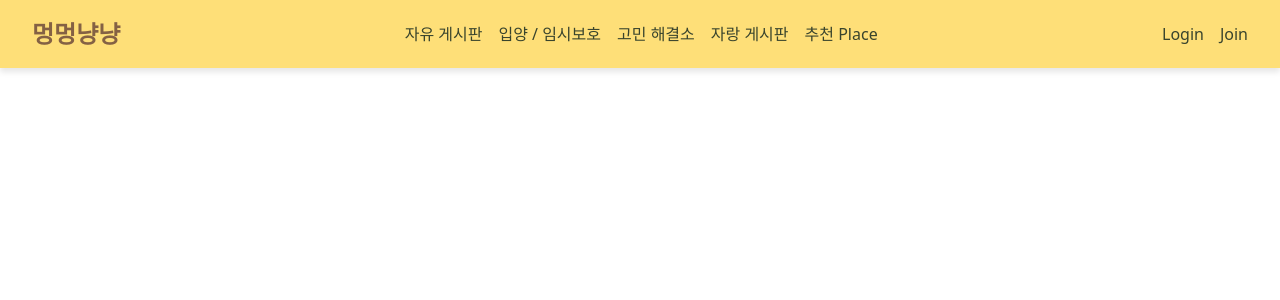
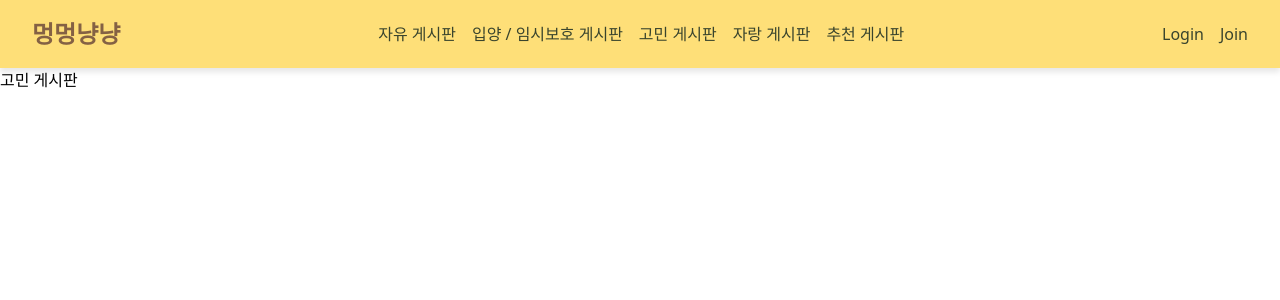
Before and after one commit to wagzag/BowWow2mew-frontend, a React (Create React App) app: page /questions in a window 1280 px wide. Shown: the top 300 px of the page. Built offline with nearby package versions, Linux system fonts and the light colour scheme.

Commit message:
rename/자랑,추천,질문 게시판 이름 수정

```diff
--- a/src/App.js
+++ b/src/App.js
@@ -1,12 +1,12 @@
 import React from 'react';
 import { BrowserRouter as Router, Route, Routes } from 'react-router-dom';
 import Navbar from './components/Navbar.js';
-import Main from './components/Main.js';  // 홈 페이지 컴포넌트 가져오기
+import Main from './components/Main.js';
 import FreeBoard from './components/FreeBoard.js';
 import AdoptionBoard from './components/AdoptionBoard.js';
-import QnABoard from './components/QnABoard.js';
-import JarangBoard from './components/JarangBoard.js';
-import RecommendPlace from './components/RecommendPlace.js';
+import QuestionsBoard from './components/QuestionsBoard.js';
+import BoastsBoard from './components/BoastsBoard.js';
+import RecommendationsBoard from './components/RecommendationsBoard.js';
 
 const App = () => {
   return (
@@ -16,9 +16,9 @@ const App = () => {
         <Route path="/" element={<Main />} />  {/* 홈 경로를 메인 페이지로 설정 */}
         <Route path="/freeboard" element={<FreeBoard />} />
         <Route path="/adoption" element={<AdoptionBoard />} />
-        <Route path="/qna" element={<QnABoard />} />
-        <Route path="/jarang" element={<JarangBoard />} />
-        <Route path="/recommended" element={<RecommendPlace />} />
+        <Route path="/questions" element={<QuestionsBoard />} />
+        <Route path="/boasts" element={<BoastsBoard />} />
+        <Route path="/recommendations" element={<RecommendationsBoard />} />
       </Routes>
     </Router>
   );
--- a/src/components/Navbar.js
+++ b/src/components/Navbar.js
@@ -10,10 +10,10 @@ const Navbar = () => {
       </div>
       <div className="navbar-links">
         <Link to="/freeboard">자유 게시판</Link>
-        <Link to="/adoption">입양 / 임시보호</Link>
-        <Link to="/qna">고민 해결소</Link>
-        <Link to="/jarang">자랑 게시판</Link>
-        <Link to="/recommended">추천 Place</Link>
+        <Link to="/adoption">입양 / 임시보호 게시판</Link>
+        <Link to="/questions">고민 게시판</Link>
+        <Link to="/boasts">자랑 게시판</Link>
+        <Link to="/recommendations">추천 게시판</Link>
       </div>
       <div className="navbar-auth">
         <Link to="/login">Login</Link>
--- a/src/components/QnABoard.js
+++ /dev/null
@@ -1,12 +0,0 @@
-// 고민게시판
-import React from 'react';
-
-const QnABoard = () => {
-  return (
-    <div>
-      <h1>고민 해결소</h1>
-    </div>
-  );
-};
-
-export default QnABoard;
--- /dev/null
+++ b/src/components/QuestionsBoard.js
@@ -0,0 +1,12 @@
+// 고민게시판
+import React from 'react';
+
+const QuestionsBoard= () => {
+  return (
+    <div>
+      <h1>고민 게시판</h1>
+    </div>
+  );
+};
+
+export default QuestionsBoard;
--- a/src/components/RecommendPlace.js
+++ b/src/components/RecommendationsBoard.js
@@ -1,7 +1,7 @@
 // 추천 플레이스
 import React from 'react';
 
-const RecommendedPlace = () => {
+const RecommendationsBoard = () => {
   return (
     <div>
       <h1>추천 Place</h1>
@@ -9,4 +9,4 @@ const RecommendedPlace = () => {
   );
 };
 
-export default RecommendedPlace;
+export default RecommendationsBoard;
```
Also changed, not shown: src/components/BoastsBoard.js (renamed from src/components/JarangBoard.js).
